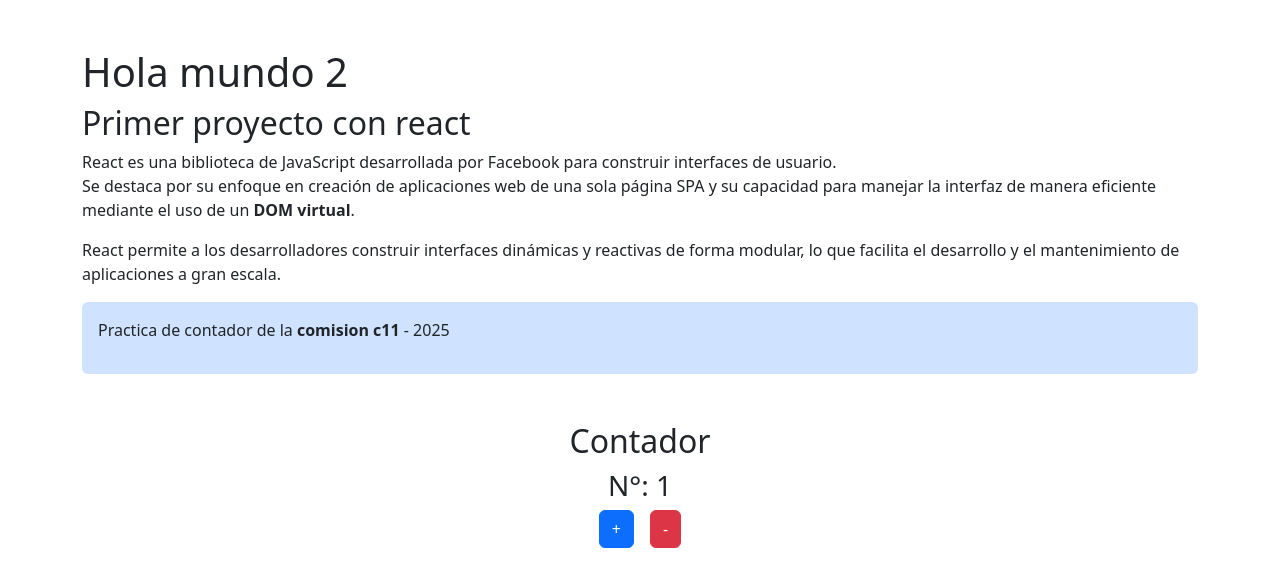
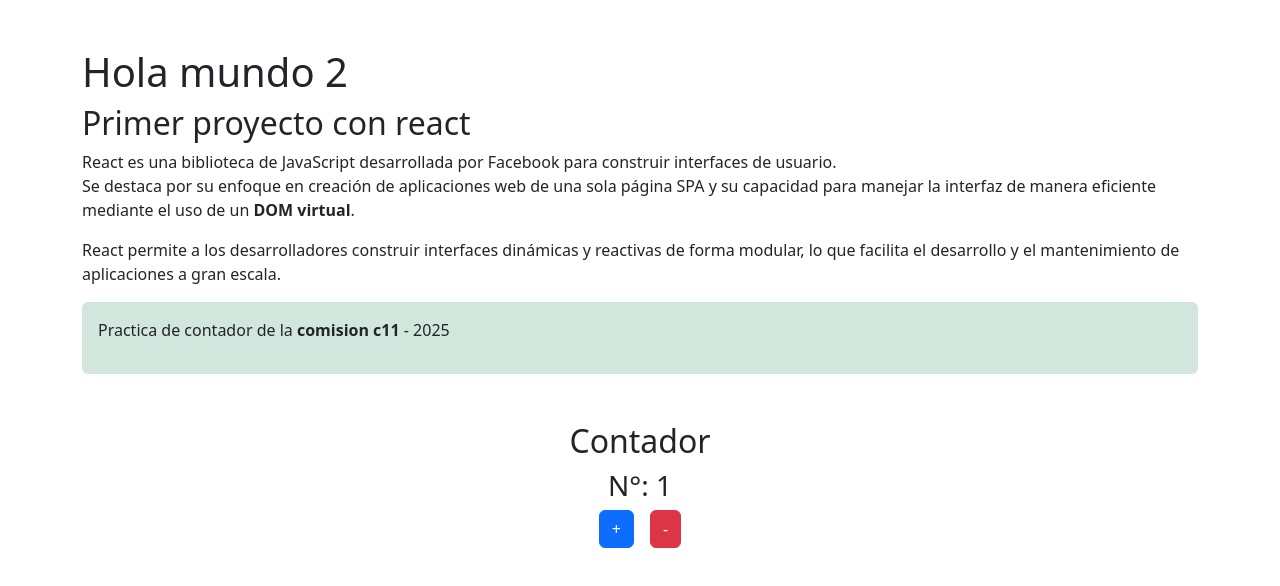
Before and after one commit to nachonazar/Contador, a React (Vite) app: page / in a window 1280 px wide. Shown: the top 586 px of the page. Built offline with nearby package versions, Linux system fonts and the light colour scheme.

Commit message:
cambie el color del alert

```diff
--- a/src/components/Informacion.jsx
+++ b/src/components/Informacion.jsx
@@ -13,7 +13,7 @@
         reactivas de forma modular, lo que facilita el desarrollo y el
         mantenimiento de aplicaciones a gran escala.
       </p>
-      <article className="bg-primary-subtle p-3 rounded">
+      <article className="bg-success-subtle p-3 rounded">
         <p>Practica de contador de la <strong>comision {comisionProps}</strong> - {anio} </p>
       </article>
     </section>
```
